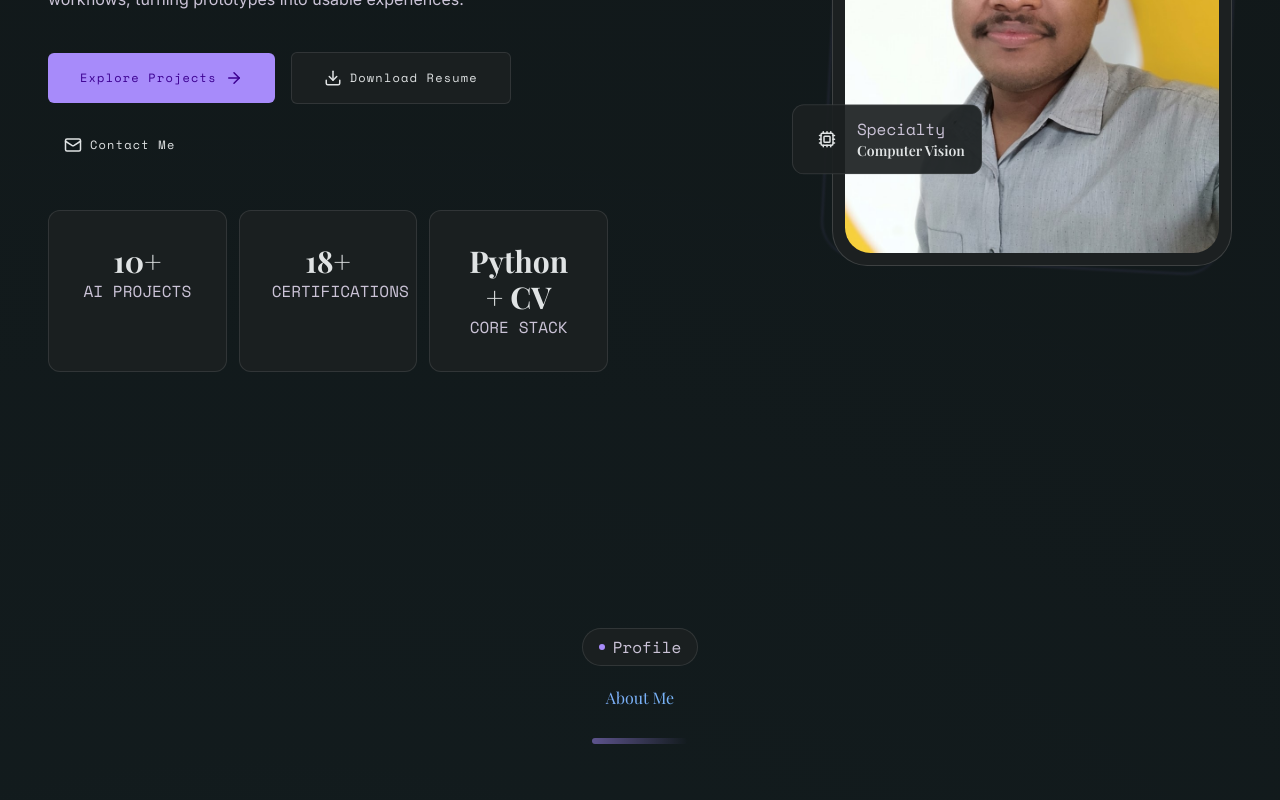
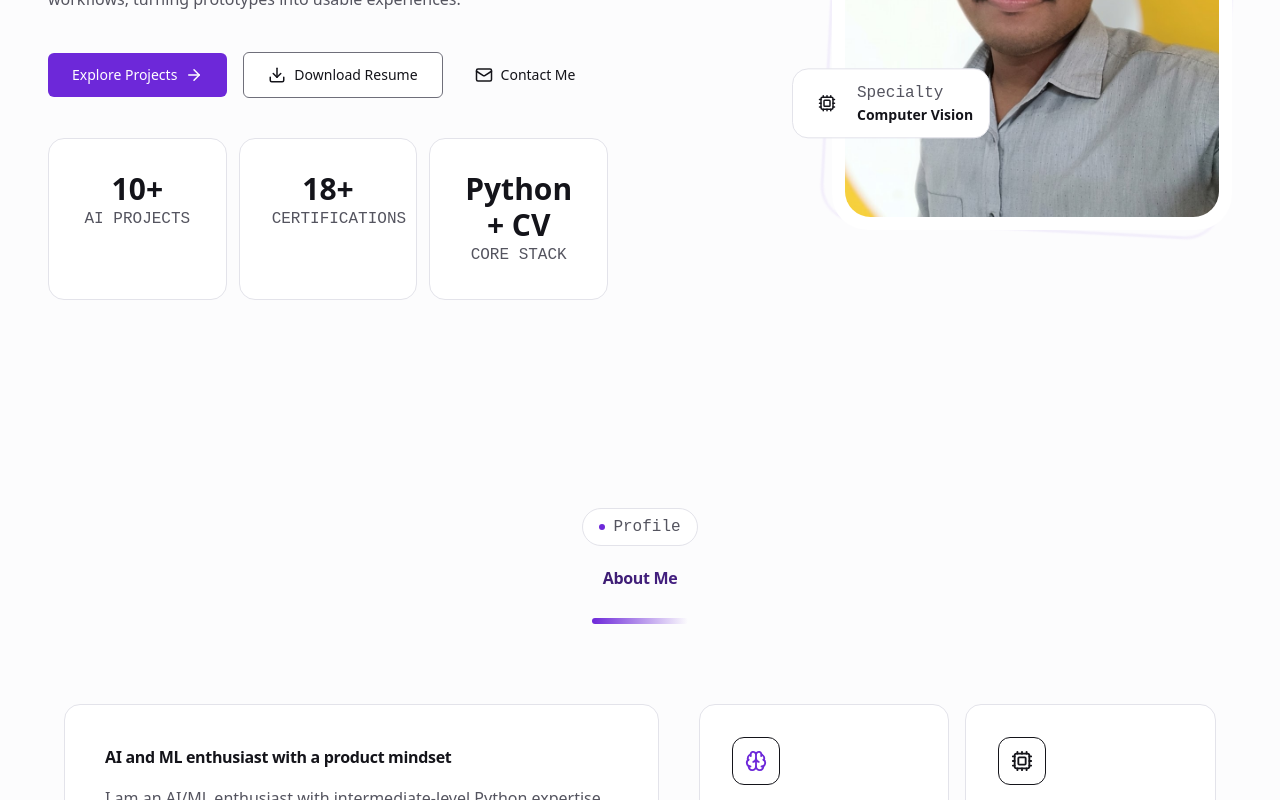
Before and after one commit to santhosh220z/Personal_Portfolio, a React (Vite) app: page / in a window 1280 px wide. Shown: the part 480-1280 px from the top of the page. Built offline with nearby package versions, Linux system fonts and the light colour scheme.

Commit message:
rebuild tokens as semantic dual-mode, drop outer glows, add 3D depth layers

```diff
--- a/src/index.css
+++ b/src/index.css
@@ -1,140 +1,175 @@
-@import url('https://fonts.googleapis.com/css2?family=Playfair+Display:wght@400;500;600;700&family=Inter:wght@300;400;500;600&family=Space+Mono:wght@400;500&display=swap');
+@import "@fontsource-variable/geist";
+@import "@fontsource-variable/geist-mono";
 @import "tailwindcss";
 
+/* ---------------------------------------------------------------------------
+   SEMANTIC TOKENS — the single source of colour truth.
+   Raw values live in the :root / [data-theme] blocks below and SWAP with the
+   theme. The @theme inline mapping at the bottom republishes them as Tailwind
+   utilities, so `bg-ethereal-surface` etc. keep working in components while
+   following the active mode automatically.
+   Do not hardcode hex in components — add a token here instead.
+--------------------------------------------------------------------------- */
+
+:root,
+[data-theme="light"] {
+  color-scheme: light;
+
+  --bg: #fcfcfd;
+  --bg-deep: #f4f4f7;
+  --surface-1: #ffffff;
+  --surface-2: #f7f7fa;
+  --surface-sunken: #eeeef2;
+
+  --text-primary: #14141a;
+  --text-muted: #54545f;
+  --text-faint: #74747f;
+
+  /* --border is DECORATIVE ONLY (dividers, card hairlines, table rows) and
+     sits well under 3:1 by design. Anything whose boundary is the sole thing
+     identifying a control must use --border-strong, which clears WCAG 1.4.11
+     at 4.84:1 on the page and 4.96:1 on a raised surface. */
+  --border: #e3e3ea;
+  --border-strong: #6f6f7a;
+
+  /* One accent. Purple is brand-justified (favicon.svg is #863BFF/#7E14FF),
+     so it stays; the cyan secondary and the outer glows are gone. */
+  --accent: #6d28d9;
+  --accent-hover: #5b21b6;
+  --accent-contrast: #ffffff;
+  --accent-soft: #f1ebfe;
+  --accent-line: #ddd0f8;
+
+  /* Shadows only read on a light canvas, so they are tinted to the page hue
+     rather than pure black, and are near-zero in dark mode. */
+  --shadow-sm: 0 1px 2px rgba(28, 22, 48, 0.06);
+  --shadow-md: 0 6px 20px -6px rgba(28, 22, 48, 0.14);
+  --shadow-lg: 0 18px 44px -14px rgba(28, 22, 48, 0.20);
+  --focus-ring: #6d28d9;
+}
+
+[data-theme="dark"] {
+  color-scheme: dark;
+
+  --bg: #0e0e12;
+  --bg-deep: #08080b;
+  --surface-1: #17171c;
+  --surface-2: #1f1f26;
+  --surface-sunken: #121216;
+
+  --text-primary: #eeeef2;
+  --text-muted: #a5a5b0;
+  --text-faint: #7c7c88;
+
+  --border: #2a2a33;
+  --border-strong: #6b6b7a;
+
+  --accent: #a78bfa;
+  --accent-hover: #c4b5fd;
+  --accent-contrast: #1c0d33;
+  --accent-soft: #1e1533;
+  --accent-line: #3b2d63;
+
+  /* A shadow on a near-black canvas is invisible — elevation comes from
+     surface lightness plus the hairline border instead. */
+  --shadow-sm: 0 1px 2px rgba(0, 0, 0, 0.4);
+  --shadow-md: 0 6px 20px -6px rgba(0, 0, 0, 0.5);
+  --shadow-lg: 0 18px 44px -14px rgba(0, 0, 0, 0.6);
+  --focus-ring: #a78bfa;
+}
+
 @theme {
-  --font-display: "Playfair Display", serif;
-  --font-body: "Inter", sans-serif;
-  --font-mono: "Space Mono", monospace;
+  --font-sans: "Geist Variable", system-ui, -apple-system, "Segoe UI", sans-serif;
+  --font-mono: "Geist Mono Variable", ui-monospace, "SFMono-Regular", monospace;
+  /* Aliases: `font-display` (21 call sites) and `font-body` resolve here so
+     the Playfair -> Geist swap did not require rewriting 40 components.
+     Both are now the same family; only weight and tracking differentiate. */
+  --font-display: "Geist Variable", system-ui, -apple-system, "Segoe UI", sans-serif;
+  --font-body: "Geist Variable", system-ui, -apple-system, "Segoe UI", sans-serif;
 
-  --color-ethereal-background: #101415;
-  --color-ethereal-surface: #1c2021;
-  --color-ethereal-surface-low: #181c1d;
-  --color-ethereal-surface-high: #272b2c;
-  --color-ethereal-surface-highest: #313536;
-  --color-ethereal-primary: #d0bcff;
-  --color-ethereal-on-primary: #3c0091;
-  --color-ethereal-primary-container: #a078ff;
-  --color-ethereal-secondary: #ccbeff;
-  --color-ethereal-on-secondary: #332664;
-  --color-ethereal-secondary-container: #4a3d7c;
-  --color-ethereal-tertiary: #4cd7f6;
-  --color-ethereal-on-tertiary: #003640;
-  --color-ethereal-tertiary-container: #009eb9;
-  --color-ethereal-outline: #958ea0;
-  --color-ethereal-outline-variant: #7d7689;
-  --color-ethereal-on-surface: #e0e3e4;
-  --color-ethereal-on-surface-variant: #cbc3d7;
-  --color-ethereal-on-background: #e0e3e4;
-  /* Violet is used as TEXT in 25 places, so it must clear 4.5:1 on every dark
-     surface: 6.81 on background, 6.04 on surface, 5.26 on surface-high.
-     Hover is lighter, not darker, so emphasis raises contrast. */
-  --color-electric-violet: #a78bfa;
-  --color-electric-violet-hover: #c4b5fd;
-
-  /* Elevation on a near-black canvas comes from surface lightness and a
-     hairline border, NOT from shadow: a 32px shadow on #101415 is invisible
-     because there is no lighter plane behind it to cast onto. Blur is reserved
-     for .surface-blur, used only where a surface overlaps moving content. */
-  --surface-raised: color-mix(in srgb, var(--color-ethereal-surface) 92%, transparent);
-  --surface-overlay: color-mix(in srgb, var(--color-ethereal-surface-high) 94%, transparent);
-  --hairline: rgba(255, 255, 255, 0.1);
-  --hairline-strong: rgba(255, 255, 255, 0.22);
-  --blur-glass: 12px;
-  --blur-glass-lg: 20px;
-
-  --radius-sm: 0.125rem;
-  --radius-md: 0.25rem;
-  --radius-lg: 0.375rem;
-  --radius-xl: 0.5rem;
-  --radius-2xl: 0.75rem;
+  /* Layout + type scale are mode-independent. */
+  --radius-sm: 0.25rem;
+  --radius-md: 0.375rem;
+  --radius-lg: 0.5rem;
+  --radius-xl: 0.75rem;
+  --radius-2xl: 1rem;
   --radius-full: 9999px;
 
-  --spacing-section-desktop: 160px;
-  --spacing-section-mobile: 80px;
-  --spacing-gutter: 24px;
-  --spacing-margin-desktop: 64px;
-  --spacing-margin-mobile: 20px;
-  --spacing-stack-sm: 8px;
-  --spacing-stack-md: 16px;
-  --spacing-stack-lg: 32px;
-  --spacing-stack-xl: 64px;
+  --spacing-section: 7rem;
+  --spacing-gutter: 1.5rem;
+  --spacing-margin: 4rem;
+  --spacing-stack-sm: 0.5rem;
+  --spacing-stack-md: 1rem;
+  --spacing-stack-lg: 2rem;
+  --spacing-stack-xl: 4rem;
 
-  --text-display-lg: 84px;
-  --text-display-lg-line-height: 92px;
-  --text-display-lg-letter-spacing: -0.04em;
-  --text-display-lg-font-weight: 700;
+  --text-display-lg: 3.5rem;
+  --text-display-lg-mobile: 2.5rem;
+  --text-headline-lg: 2.75rem;
+  --text-headline-md: 1.875rem;
+  --text-headline-sm: 1.375rem;
+  --text-body-lg: 1.125rem;
+  --text-body-md: 1rem;
+  --text-label-md: 0.875rem;
+  --text-label-sm: 0.75rem;
 
-  --text-display-lg-mobile: 48px;
-  --text-display-lg-mobile-line-height: 52px;
-  --text-display-lg-mobile-letter-spacing: -0.02em;
-  --text-display-lg-mobile-font-weight: 700;
+  /* 3D scene scales, shared by the CSS layers and the WebGL hero. */
+  --perspective: 1200px;
+  --depth-1: 40px;
+  --depth-2: 80px;
+  --depth-3: 140px;
+}
 
-  --text-headline-lg: 48px;
-  --text-headline-lg-line-height: 56px;
-  --text-headline-lg-letter-spacing: -0.02em;
-  --text-headline-lg-font-weight: 600;
+/* Republish the semantic tokens as Tailwind colour utilities. `inline` keeps
+   the var() reference live so utilities follow the active theme. */
+@theme inline {
+  --color-ethereal-background: var(--bg);
+  --color-ethereal-surface: var(--surface-1);
+  --color-ethereal-surface-low: var(--bg-deep);
+  --color-ethereal-surface-high: var(--surface-2);
+  --color-ethereal-surface-highest: var(--surface-2);
+  --color-ethereal-surface-sunken: var(--surface-sunken);
+  --color-ethereal-on-surface: var(--text-primary);
+  --color-ethereal-on-surface-variant: var(--text-muted);
+  --color-ethereal-on-background: var(--text-primary);
+  --color-ethereal-outline: var(--text-faint);
+  --color-ethereal-outline-variant: var(--border);
+  --color-ethereal-primary: var(--accent);
+  --color-ethereal-primary-container: var(--accent-soft);
+  --color-ethereal-on-primary: var(--accent-contrast);
+  --color-ethereal-secondary-container: var(--accent-soft);
+  --color-ethereal-secondary: var(--accent-soft);
+  --color-ethereal-on-secondary: var(--accent-contrast);
+  --color-electric-violet: var(--accent);
+  --color-electric-violet-hover: var(--accent-hover);
 
-  --text-headline-md: 32px;
-  --text-headline-md-line-height: 40px;
-  --text-headline-md-letter-spacing: -0.01em;
-  --text-headline-md-font-weight: 600;
+  --color-hairline: var(--border);
+  --color-hairline-strong: var(--border-strong);
+}
 
-  --text-headline-sm: 24px;
-  --text-headline-sm-line-height: 32px;
-  --text-headline-sm-font-weight: 500;
-
-  --text-body-lg: 18px;
-  --text-body-lg-line-height: 28px;
-  --text-body-lg-font-weight: 400;
-
-  --text-body-md: 16px;
-  --text-body-md-line-height: 24px;
-  --text-body-md-font-weight: 400;
-
-  --text-label-md: 14px;
-  --text-label-md-line-height: 20px;
-  --text-label-md-letter-spacing: 0.05em;
-  --text-label-md-font-weight: 400;
-
-  --text-label-sm: 12px;
-  --text-label-sm-line-height: 16px;
-  --text-label-sm-letter-spacing: 0.1em;
-  --text-label-sm-font-weight: 400;
+@theme {
+  /* Legacy aliases kept so existing component classes resolve. */
+  --color-ethereal-tertiary: var(--accent);
+  --color-ethereal-on-tertiary: var(--accent-contrast);
+  --color-ethereal-tertiary-container: var(--accent-soft);
 }
 
 @layer base {
-  :root {
-    color-scheme: dark;
-  }
-
   body {
-    font-family: var(--font-body);
-    background-color: var(--color-ethereal-background);
-    color: var(--color-ethereal-on-background);
+    font-family: var(--font-sans);
+    background-color: var(--bg);
+    color: var(--text-primary);
     -webkit-font-smoothing: antialiased;
     -moz-osx-font-smoothing: grayscale;
-    background-image:
-      radial-gradient(ellipse at 50% 50%, rgba(167, 139, 250, 0.08) 0%, transparent 50%),
-      radial-gradient(circle at 20% 20%, rgba(76, 215, 246, 0.05) 0%, transparent 40%),
-      radial-gradient(circle at 80% 80%, rgba(204, 190, 255, 0.04) 0%, transparent 35%);
-    min-height: 100vh;
-  }
-
-  .font-display {
-    font-family: var(--font-display);
-  }
-
-  .font-body {
-    font-family: var(--font-body);
-  }
-
-  .font-mono {
-    font-family: var(--font-mono);
+    min-height: 100dvh;
+    transition: background-color 0.25s ease, color 0.25s ease;
   }
 
   h1, h2, h3, h4, h5, h6 {
-    font-family: var(--font-display);
-    color: var(--color-ethereal-on-surface);
+    font-family: var(--font-sans);
+    color: var(--text-primary);
+    font-weight: 600;
+    letter-spacing: -0.02em;
   }
 
   html {
@@ -166,9 +201,9 @@
     padding: var(--spacing-stack-sm) var(--spacing-stack-md);
     background-color: var(--color-electric-violet);
     color: var(--color-ethereal-on-primary);
-    font-family: var(--font-mono);
-    font-size: var(--text-label-sm);
-    letter-spacing: var(--text-label-sm-letter-spacing);
+    font-family: var(--font-sans);
+    font-size: 0.875rem;
+    font-weight: 500;
     border-radius: var(--radius-md);
     transform: translateY(-200%);
     transition: transform 0.2s ease;
@@ -198,118 +233,151 @@
     scroll-behavior: auto !important;
   }
 
-  .animate-pulse-glow {
-    animation: none !important;
-  }
 }
 
 @layer components {
-  /* One surface recipe. Cards, pills, chips and icon buttons all sit on a flat
-     background where backdrop-filter produces the same pixels as a solid fill
-     while costing a compositing layer and making text contrast depend on
-     whatever happens to be behind the card. */
+  /* One surface recipe, driven entirely by the semantic tokens so it inverts
+     with the theme. No backdrop-filter here: these sit on a flat canvas where
+     blur costs a compositing layer and makes text contrast depend on whatever
+     is behind the card. */
   .surface {
-    background-color: var(--surface-raised);
-    border: 1px solid var(--hairline);
+    background-color: var(--surface-1);
+    border: 1px solid var(--border);
+  }
+
+  .surface-2 {
+    background-color: var(--surface-2);
+    border: 1px solid var(--border);
   }
 
   /* Navbar only: genuinely floats over hero content, so blur is load-bearing. */
   .surface-blur {
-    background-color: color-mix(in srgb, var(--color-ethereal-surface) 72%, transparent);
-    backdrop-filter: blur(var(--blur-glass));
-    border: 1px solid var(--hairline);
+    background-color: color-mix(in srgb, var(--surface-1) 72%, transparent);
+    backdrop-filter: blur(12px) saturate(140%);
+    border: 1px solid var(--border);
   }
 
   .surface-blur-hover {
-    background-color: color-mix(in srgb, var(--color-ethereal-surface-high) 78%, transparent);
-    backdrop-filter: blur(var(--blur-glass-lg));
-    border: 1px solid var(--hairline-strong);
+    background-color: color-mix(in srgb, var(--surface-1) 88%, transparent);
+    backdrop-filter: blur(20px) saturate(150%);
+    border: 1px solid var(--border-strong);
+    box-shadow: var(--shadow-md);
     transition: background-color 0.2s ease, border-color 0.2s ease;
   }
 
   .ghost-border {
-    border: 1px solid var(--hairline);
+    border: 1px solid var(--border);
+  }
+
+  /* Replaces the old `border-white/15 bg-white/5` utility stack, which was
+     invisible against a light background. Icon-sized controls get a real
+     44x44px hit area rather than the 36px the old padding produced. */
+  .icon-btn {
+    display: inline-flex;
+    align-items: center;
+    justify-content: center;
+    min-width: 2.75rem;
+    min-height: 2.75rem;
+    border-radius: var(--radius-md);
+    border: 1px solid var(--border);
+    background-color: var(--surface-1);
+    color: var(--text-muted);
+    transition: color 0.2s ease, border-color 0.2s ease, background-color 0.2s ease;
+  }
+
+
+  .icon-btn:hover {
+    color: var(--accent);
+    border-color: var(--accent-line);
+    background-color: var(--accent-soft);
   }
 
   .ghost-border-hover {
-    border: 1px solid var(--hairline);
-    transition: border-color 0.3s ease;
+    border: 1px solid var(--border);
+    transition: border-color 0.2s ease;
   }
 
+
   .ghost-border-hover:hover {
-    border-color: rgba(255, 255, 255, 0.4);
+    border-color: var(--border-strong);
   }
 
   .btn-primary {
-    background-color: var(--color-electric-violet);
-    color: var(--color-ethereal-on-primary);
-    font-family: var(--font-mono);
-    font-size: var(--text-label-sm);
-    line-height: var(--text-label-sm-line-height);
-    letter-spacing: var(--text-label-sm-letter-spacing);
-    font-weight: var(--text-label-sm-font-weight);
-    padding: 1rem 2rem;
-    border-radius: var(--radius-lg);
-    transition: background-color 0.3s ease, box-shadow 0.3s ease;
+    background-color: var(--accent);
+    color: var(--accent-contrast);
+    font-family: var(--font-sans);
+    font-size: 0.875rem;
+    line-height: 1.25rem;
+    font-weight: 500;
+    padding: 0.75rem 1.5rem;
+    border-radius: var(--radius-md);
+    transition: background-color 0.2s ease, transform 0.2s ease;
   }
 
+
   .btn-primary:hover {
-    background-color: var(--color-electric-violet-hover);
-    box-shadow: 0 0 32px -5px rgba(167, 139, 250, 0.3);
+    background-color: var(--accent-hover);
+  }
+
+  .btn-primary:active {
+    transform: translateY(1px);
   }
 
   .btn-primary:focus-visible {
-    outline: 2px solid var(--color-electric-violet);
+    outline: 2px solid var(--focus-ring);
     outline-offset: 2px;
   }
 
   .btn-secondary {
-    background-color: color-mix(in srgb, var(--color-ethereal-surface) 40%, transparent);
-    background-color: var(--surface-raised);
-    border: 1px solid var(--hairline);
-    color: var(--color-ethereal-on-surface);
-    font-family: var(--font-mono);
-    font-size: var(--text-label-sm);
-    line-height: var(--text-label-sm-line-height);
-    letter-spacing: var(--text-label-sm-letter-spacing);
-    font-weight: var(--text-label-sm-font-weight);
-    padding: 1rem 2rem;
-    border-radius: var(--radius-lg);
-    transition: border-color 0.2s ease, background-color 0.2s ease;
+    background-color: var(--surface-1);
+    border: 1px solid var(--border-strong);
+    color: var(--text-primary);
+    font-family: var(--font-sans);
+    font-size: 0.875rem;
+    line-height: 1.25rem;
+    font-weight: 500;
+    padding: 0.75rem 1.5rem;
+    border-radius: var(--radius-md);
+    transition: border-color 0.2s ease, background-color 0.2s ease, transform 0.2s ease;
   }
 
+
   .btn-secondary:hover {
-    border-color: var(--hairline-strong);
-    background-color: var(--surface-overlay);
+    border-color: var(--accent);
+    background-color: var(--accent-soft);
+  }
+
+  .btn-secondary:active {
+    transform: translateY(1px);
   }
 
   .btn-secondary:focus-visible {
-    outline: 2px solid var(--color-electric-violet);
+    outline: 2px solid var(--focus-ring);
     outline-offset: 2px;
   }
 
   .btn-ghost {
-    color: var(--color-ethereal-on-surface);
-    font-family: var(--font-mono);
-    font-size: var(--text-label-sm);
-    line-height: var(--text-label-sm-line-height);
-    letter-spacing: var(--text-label-sm-letter-spacing);
-    font-weight: var(--text-label-sm-font-weight);
-    padding: 1rem 1rem;
-    transition: color 0.3s ease;
+    color: var(--text-primary);
+    font-family: var(--font-sans);
+    font-size: 0.875rem;
+    line-height: 1.25rem;
+    font-weight: 500;
+    padding: 0.75rem 1rem;
+    transition: color 0.2s ease;
   }
 
+
   .btn-ghost:hover {
-    color: var(--color-electric-violet);
+    color: var(--accent);
   }
 
   .btn-ghost:focus-visible {
-    outline: 2px solid var(--color-electric-violet);
+    outline: 2px solid var(--focus-ring);
     outline-offset: 2px;
   }
 
   .section-container {
-    max-width: 1440px;
+    max-width: 82.5rem;
     margin: 0 auto;
     padding-left: var(--spacing-gutter);
     padding-right: var(--spacing-gutter);
@@ -317,14 +385,21 @@
 
   @media (min-width: 768px) {
     .section-container {
-      padding-left: var(--spacing-margin-desktop);
-      padding-right: var(--spacing-margin-desktop);
+      padding-left: var(--spacing-margin);
+      padding-right: var(--spacing-margin);
     }
   }
 
   .section-spacing {
-    padding-top: var(--spacing-section-desktop);
-    padding-bottom: var(--spacing-section-desktop);
+    padding-top: 4.5rem;
+    padding-bottom: 4.5rem;
+  }
+
+  @media (min-width: 768px) {
+    .section-spacing {
+      padding-top: var(--spacing-section);
+      padding-bottom: var(--spacing-section);
+    }
   }
 
   .surface-card {
@@ -335,58 +410,124 @@
   .surface-card-hover {
     padding: var(--spacing-stack-lg);
     border-radius: var(--radius-2xl);
-    transition: background-color 0.2s ease, border-color 0.2s ease;
+    transition: background-color 0.2s ease, border-color 0.2s ease,
+      transform 0.28s cubic-bezier(0.16, 1, 0.3, 1), box-shadow 0.2s ease;
   }
 
+
   .surface-card-hover:hover {
-    background-color: var(--surface-overlay);
-    border-color: var(--hairline-strong);
+    background-color: var(--surface-2);
+    border-color: var(--border-strong);
+    box-shadow: var(--shadow-md);
   }
 
   .chip {
-    background-color: rgba(255, 255, 255, 0.1);
-    color: var(--color-ethereal-on-surface-variant);
+    background-color: var(--surface-2);
+    color: var(--text-muted);
     font-family: var(--font-mono);
-    font-size: var(--text-label-sm);
-    line-height: var(--text-label-sm-line-height);
-    letter-spacing: var(--text-label-sm-letter-spacing);
-    font-weight: var(--text-label-sm-font-weight);
-    padding: 0.25rem 0.75rem;
+    font-size: 0.75rem;
+    line-height: 1rem;
+    font-weight: 400;
+    padding: 0.25rem 0.625rem;
     border-radius: var(--radius-full);
+    border: 1px solid var(--border);
   }
 
   .chip-primary {
-    background-color: rgba(167, 139, 250, 0.2);
-    color: var(--color-electric-violet);
+    background-color: var(--accent-soft);
+    color: var(--accent);
+    border-color: var(--accent-line);
     font-family: var(--font-mono);
-    font-size: var(--text-label-sm);
-    line-height: var(--text-label-sm-line-height);
-    letter-spacing: var(--text-label-sm-letter-spacing);
-    font-weight: var(--text-label-sm-font-weight);
-    padding: 0.25rem 0.75rem;
+    font-size: 0.75rem;
+    line-height: 1rem;
+    font-weight: 500;
+    padding: 0.25rem 0.625rem;
     border-radius: var(--radius-full);
   }
 
   .divider {
     height: 1px;
-    background-color: rgba(255, 255, 255, 0.1);
+    background-color: var(--border);
   }
 
+  /* Gradient display type stays inside one hue family so it keeps a reliable
+     contrast floor at both ends; a violet->cyan ramp did not. */
   .text-gradient {
-    background: linear-gradient(to right, var(--color-electric-violet), var(--color-ethereal-tertiary));
+    background: linear-gradient(
+      100deg,
+      var(--text-primary) 0%,
+      var(--accent) 100%
+    );
     -webkit-background-clip: text;
     background-clip: text;
     color: transparent;
   }
 }
 
-@layer utilities {
-  .animate-pulse-glow {
-    animation: pulseGlow 3s ease-in-out infinite;
+/* ---------------------------------------------------------------------------
+   3D / DEPTH LAYERS
+   Real perspective and transform-based depth. No WebGL required, so this
+   costs nothing in bundle size and degrades to flat instantly under
+   prefers-reduced-motion.
+--------------------------------------------------------------------------- */
+@layer components {
+  .scene-3d {
+    perspective: var(--perspective);
+    perspective-origin: 50% 40%;
   }
 
-  @keyframes pulseGlow {
-    0%, 100% { opacity: 0.3; }
-    50% { opacity: 0.6; }
+  .depth-1 { transform: translateZ(var(--depth-1)); }
+  .depth-2 { transform: translateZ(var(--depth-2)); }
+  .depth-3 { transform: translateZ(var(--depth-3)); }
+
+  /* 3D tilt card. --rx / --ry are written by the TiltCard component from
+     Motion values; the perspective lives on the parent .scene-3d. */
+  .tilt-card {
+    transform-style: preserve-3d;
+    transform: rotateX(var(--rx, 0deg)) rotateY(var(--ry, 0deg))
+      translateZ(0);
+    transition: transform 0.28s cubic-bezier(0.16, 1, 0.3, 1);
+  }
+
+  .tilt-card-lift {
+transition: transform 0.28s cubic-bezier(0.16, 1, 0.3, 1);
+  }
+
+  /* Depth-stacked list: each row sits further back and recedes on hover.
+     Used by Certifications so 18 badges stop being a 4-column data dump. */
+  .stack-3d {
+    transform-style: preserve-3d;
+  }
+
+  .stack-3d > * {
+transition: transform 0.28s cubic-bezier(0.16, 1, 0.3, 1);
   }
 }
+
+/* Hover-driven motion is gated on a fine pointer: on touch, :hover sticks
+   after a tap and a card would stay lifted until you tapped elsewhere. */
+@media (hover: hover) and (pointer: fine) {
+  .icon-btn:hover {
+    color: var(--accent);
+    border-color: var(--accent-line);
+    background-color: var(--accent-soft);
+  }
+  .ghost-border-hover:hover {
+    border-color: var(--border-strong);
+  }
+  .btn-primary:hover {
+    background-color: var(--accent-hover);
+  }
+  .btn-secondary:hover {
+    border-color: var(--accent);
+    background-color: var(--accent-soft);
+  }
+  .btn-ghost:hover {
+    color: var(--accent);
+  }
+  .surface-card-hover:hover {
+    background-color: var(--surface-2);
+    border-color: var(--border-strong);
+    box-shadow: var(--shadow-md);
+  }
+}
```
